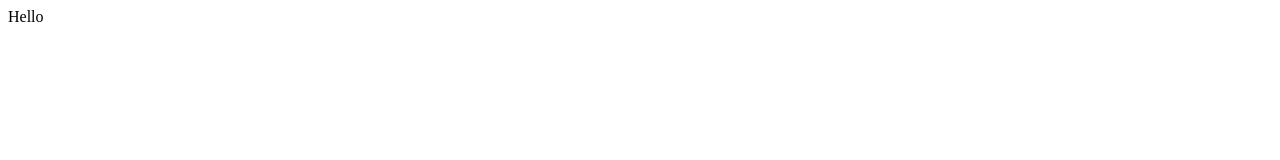
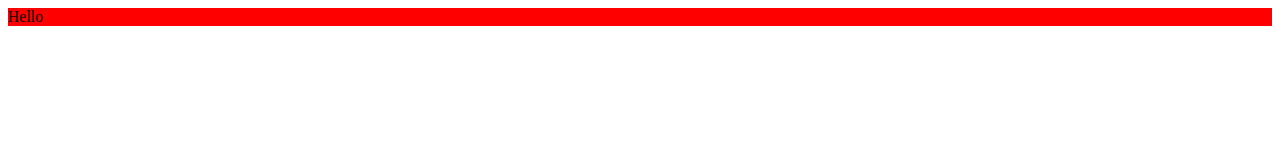
Before and after one commit to Mayframe/testproject, a plain HTML site: page index.html in a window 1280 px wide. Drawn offline with Linux system fonts and the light colour scheme.

Commit message:
fix header

```diff
--- a/assets/css/main.css
+++ b/assets/css/main.css
@@ -0,0 +1,3 @@
+header {
+    background-color: red;
+}
--- a/index.html
+++ b/index.html
@@ -4,6 +4,7 @@
     <meta charset="UTF-8">
     <meta http-equiv="X-UA-Compatible" content="IE=edge">
     <meta name="viewport" content="width=device-width, initial-scale=1.0">
+    <link rel="stylesheet" href="./assets/css/main.css">
     <title>Document</title>
 </head>
 <body>
```
